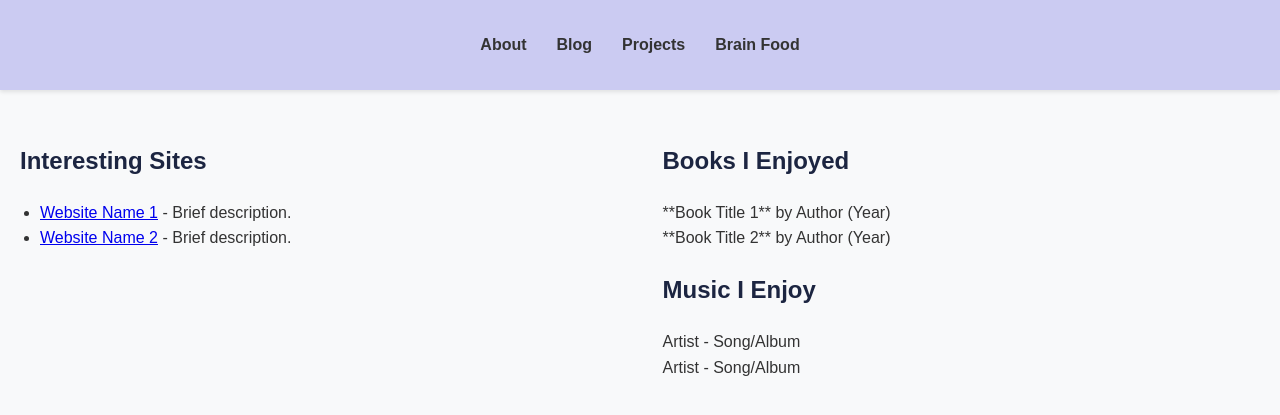
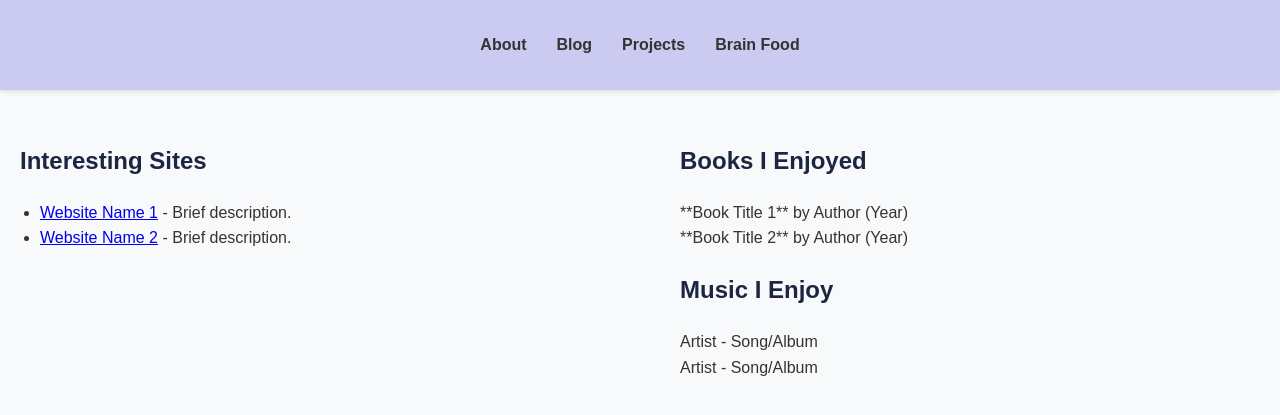
Before and after one commit to adhikarinarayan/adhikarinarayan.github.io, a Jekyll site: the page built from brain-food.md, in a window 1280 px wide. Shown: the top 415 px of the page. Built offline with Jekyll 4.4.1, drawn with Linux system fonts in a browser that asks for light colours.

Commit message:
Update styles.css

```diff
--- a/assets/css/styles.css
+++ b/assets/css/styles.css
@@ -273,7 +273,7 @@ footer {
 
 .brain-food-container {
   display: flex;
-  gap: 45px; /* Space between columns */
+  gap: 80px; /* Space between columns */
   justify-content: center; /* Center the columns horizontally */
 }
 
```
